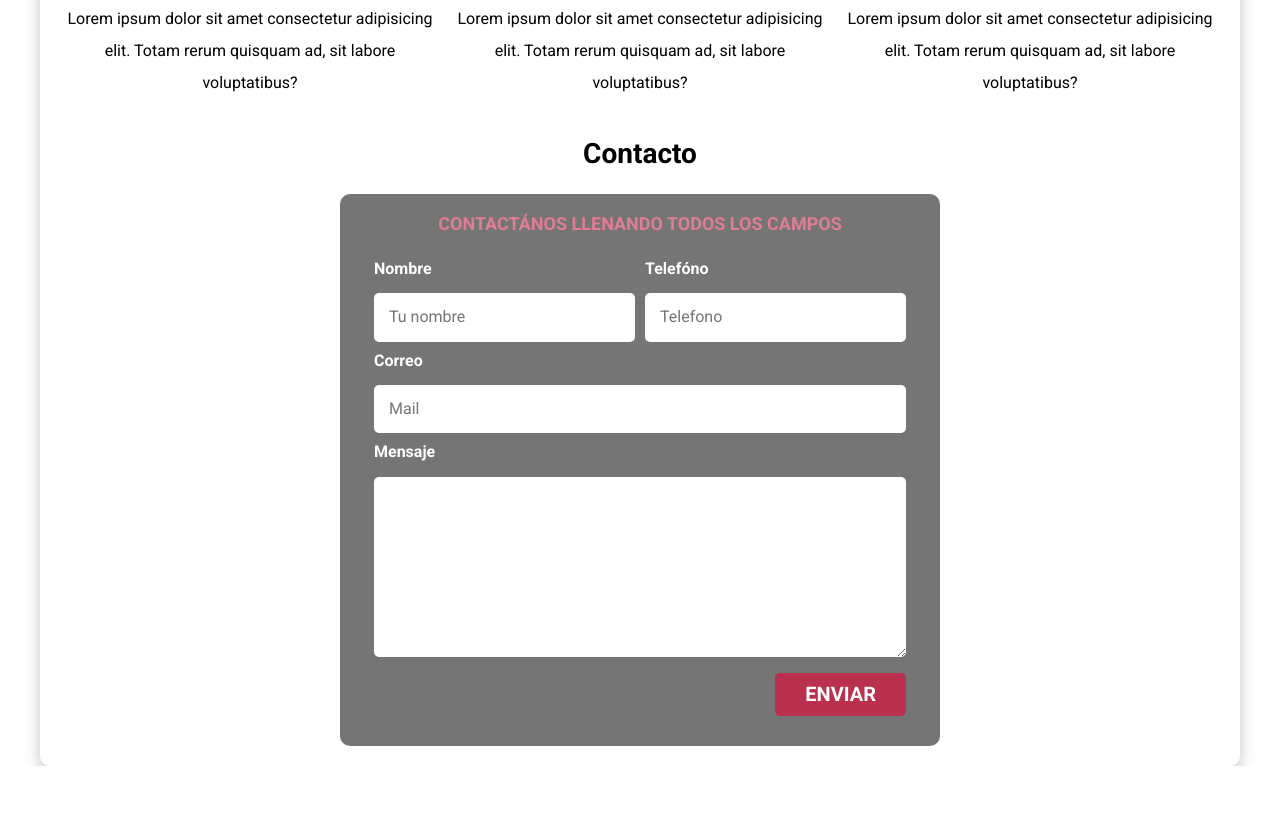
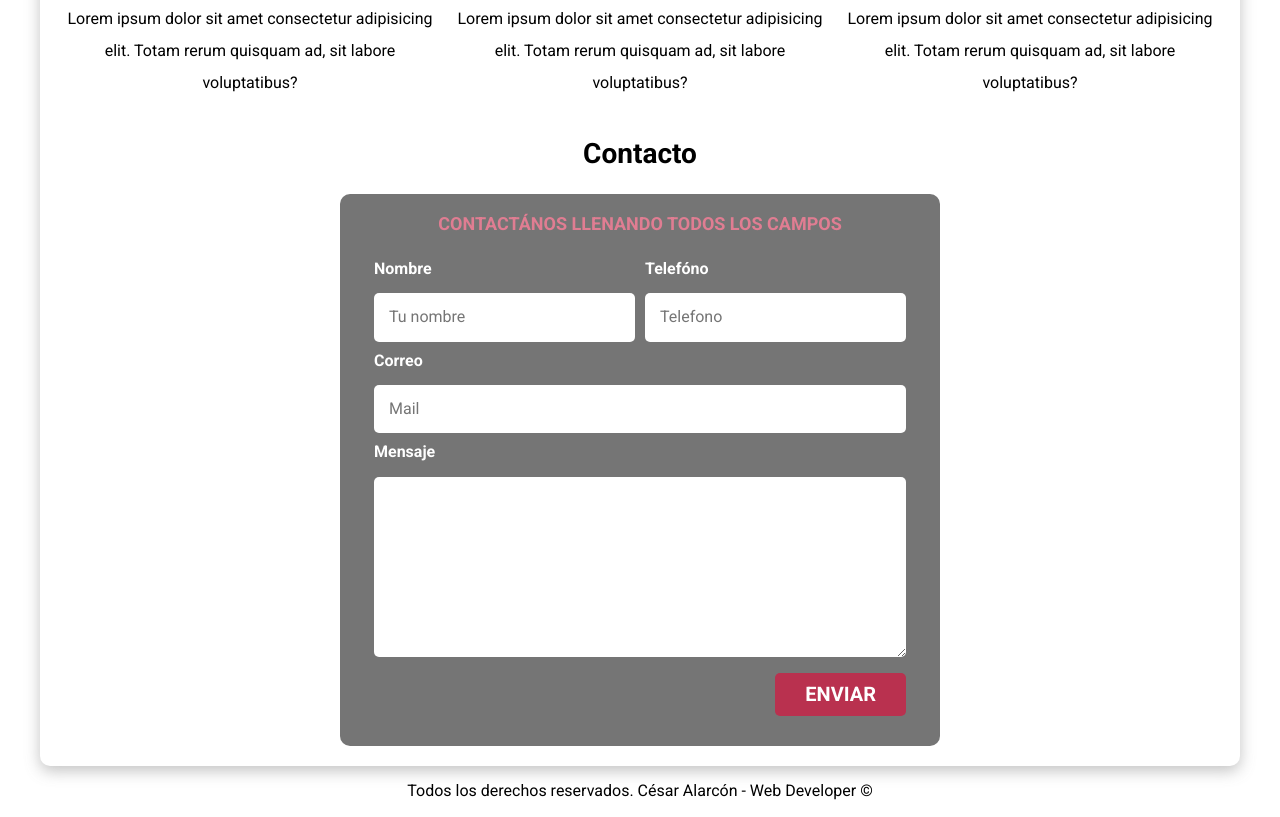
Before and after one commit to cesaralarcondev/freelancer-responsive-design-flexbox-and-cssgrid, a plain HTML site: page index.html in a window 1280 px wide. Shown: the part 926-1743 px from the top of the page. Before the commit the page ends 1692 px from the top, so only its background shows below. Drawn offline with Linux system fonts and the light colour scheme.

Commit message:
creación del footer de la pagina
creación del footer de la pagina

```diff
--- a/index.html
+++ b/index.html
@@ -142,6 +142,7 @@
       </form>
     </section>
 
+
     <!--
       <section id="contacto">
       <h2>Contacto</h2>
@@ -188,5 +189,9 @@
     </section>
      -->
   </main>
+
+  <footer class="footer">
+    <p>Todos los derechos reservados. César Alarcón - Web Developer ©</p>
+  </footer>
 </body>
 </html>
```
